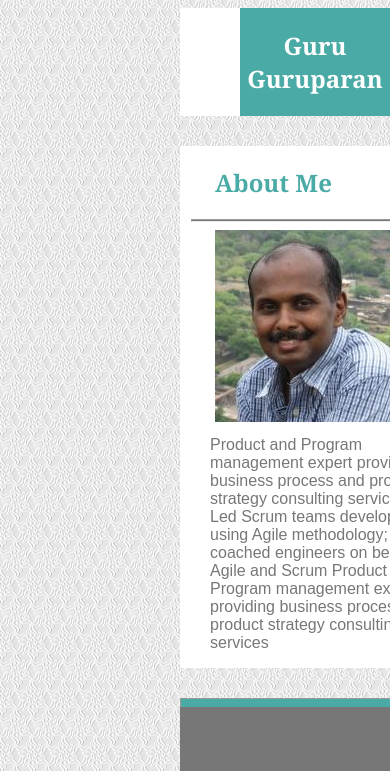
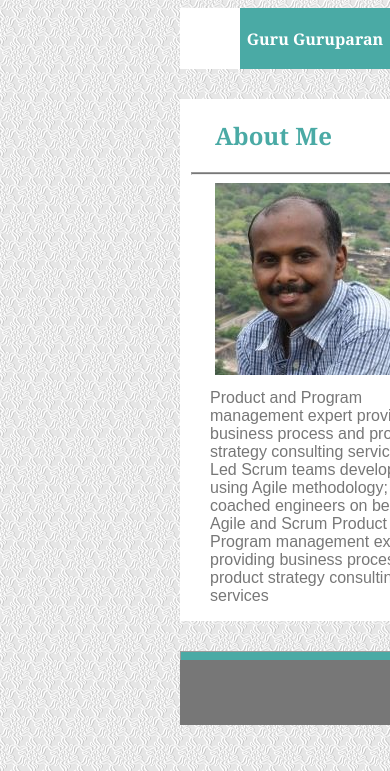
Before and after one commit to mullun/Responsive-Portfolio, a PHP site: page / in a window 390 px wide; the page is wider, and only the part inside the window is pictured. Shown: the top 771 px of that part. Run offline with PHP 8.4, Linux system fonts and the light colour scheme.

Commit message:
980 working

```diff
--- a/assets/css/style.css
+++ b/assets/css/style.css
@@ -20,7 +20,8 @@
 	width: 25%;
 	background-color: #4aaaa5;
 	color: white;
-	padding:5px;
+	padding-bottom: 9px;
+	padding-top: 9px;
 	font-size: 12px;
 	font-family: Georgia, Times, 'Times New Roman', serif;
 	float: left;
@@ -403,6 +404,10 @@ hr.style8 {
 	    background-color: #C2F2F0;
 	}
 
+	h1 {
+		font-size: 16px;
+	}
+
 
 
 }
```
